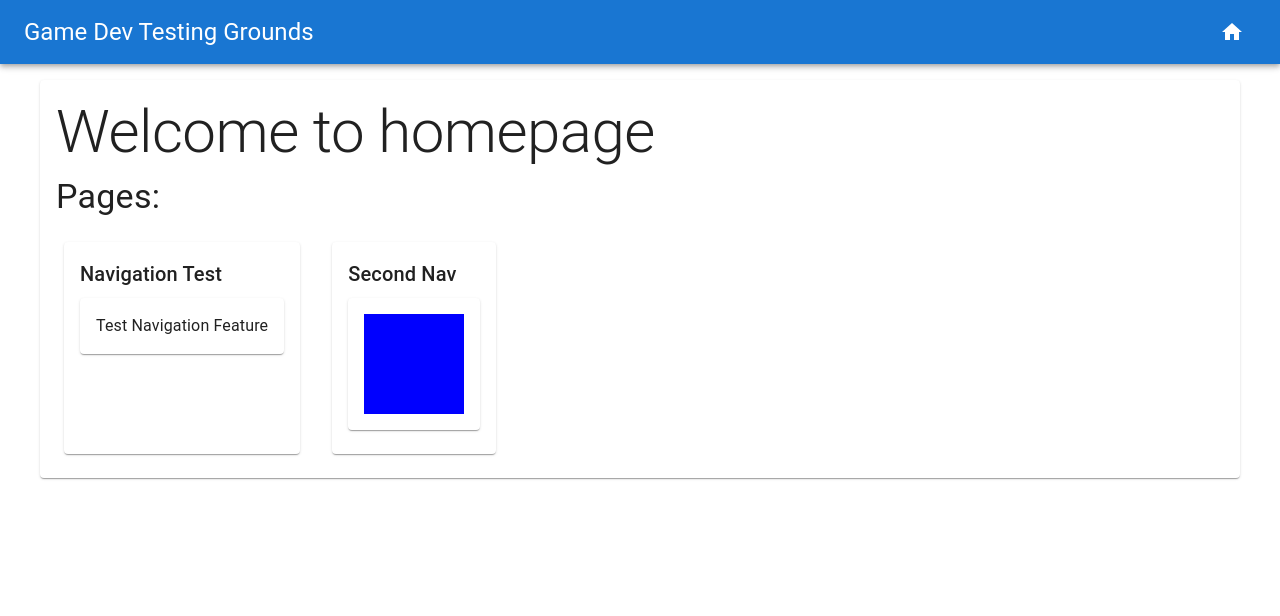
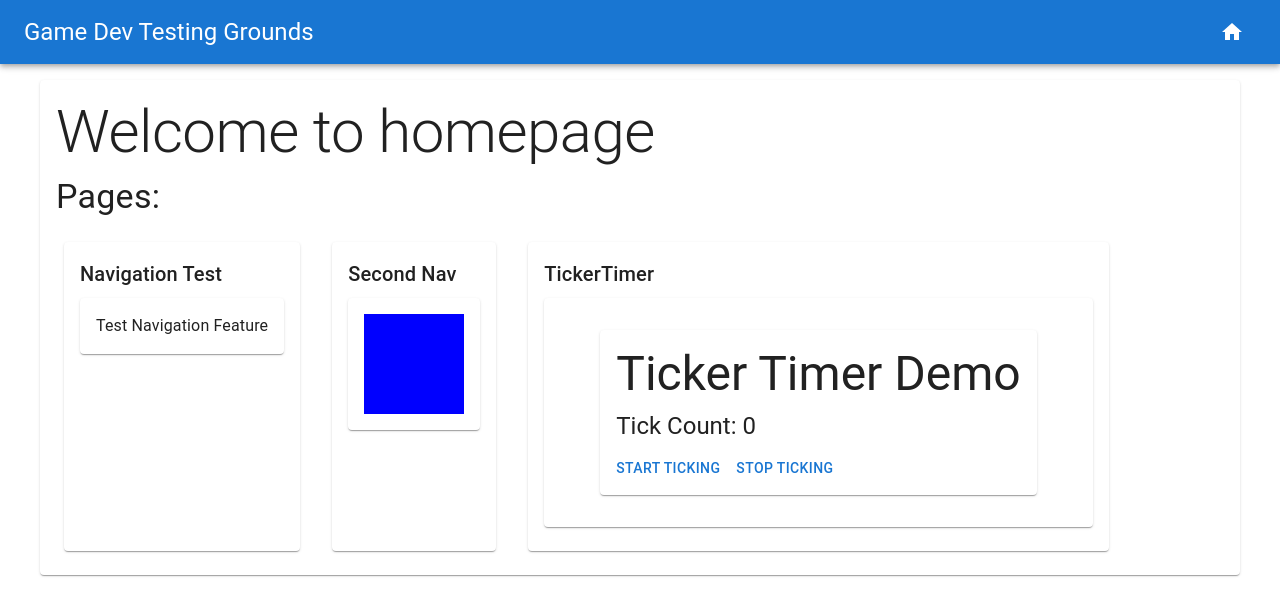
Before and after one commit to wrdecurtins/game-dev-testground, a React (Vite) app: page / in a window 1280 px wide. Shown: the top 616 px of the page. Built offline with nearby package versions, Linux system fonts and the light colour scheme.

Commit message:
simple ticker timer and demo

```diff
--- /dev/null
+++ b/src/components/page-paper.tsx
@@ -0,0 +1,18 @@
+import {
+ Paper, PaperProps
+} from "@mui/material";
+
+export default function PagePaper(props: PaperProps) {
+  return (
+    <Paper
+      {...props}
+      sx={{
+        marginY: 2,
+        marginX: 5,
+        padding: 1,
+        height: '100%',
+        ...props.sx
+      }}
+    />
+  );
+}
--- a/src/routes/home.tsx
+++ b/src/routes/home.tsx
@@ -1,18 +1,14 @@
 import {
- Paper, Typography, Box
+  Typography, Box
 } from "@mui/material";
 import { demoRoutes } from "./routes";
 import PageTile from "../components/page-tile";
+import PagePaper from "../components/page-paper";
 
 export default function Home() {
 
   return (
-    <Paper sx={{
-      marginY: 2,
-      marginX: 5,
-      padding: 1,
-      height: '100%'
-    }}>
+    <PagePaper>
       <Typography variant="h2" sx={{ margin: 1 }}>
         Welcome to homepage
       </Typography>
@@ -35,6 +31,6 @@ export default function Home() {
           );
         })}
       </Box>
-    </Paper>
+    </PagePaper>
   );
 }
--- a/src/routes/routes.tsx
+++ b/src/routes/routes.tsx
@@ -1,6 +1,7 @@
 import { RouteObject } from 'react-router-dom';
 import App from '../App.tsx';
 import Home from '../routes/home.tsx';
+import { TickerDemo } from './ticker.tsx';
 
 type DefinedRouteObject<T extends string> = RouteObject & {
   path: T
@@ -22,6 +23,10 @@ export const demoRoutes: {
       width: '100px',
       backgroundColor: 'blue'
     }}/>
+  },
+  'TickerTimer': {
+    path: 'ticker-demo',
+    element: <TickerDemo/>
   }
 };
 
--- /dev/null
+++ b/src/routes/ticker.tsx
@@ -0,0 +1,38 @@
+import {
+ Typography, Button
+} from "@mui/material";
+import PagePaper from "../components/page-paper";
+import { useState } from "react";
+import { useTickerTimer } from "../ticker/useTicker";
+
+export function TickerDemo() {
+
+  const [count, setCount] = useState(0);
+
+  const tickerTimer = useTickerTimer({ tickSpeed: 50 });
+
+  tickerTimer.setTickMethod((context) => {
+    setCount(context.tickCount);
+  });
+
+  return (
+    <PagePaper>
+      <Typography variant="h3" sx={{ margin: 1 }}>
+        Ticker Timer Demo
+      </Typography>
+      <Typography variant="h5" sx={{ margin: 1 }}>
+        Tick Count: {count}
+      </Typography>
+      <Button onClick={() => {
+        tickerTimer.startTicking();
+      }}>
+        Start Ticking
+      </Button>
+      <Button onClick={() => {
+        tickerTimer.stopTicking();
+      }}>
+        Stop Ticking
+      </Button>
+    </PagePaper>
+  );
+}
--- /dev/null
+++ b/src/ticker/ticker.ts
@@ -0,0 +1,58 @@
+interface TickMethodContext {
+  tickCount: number;
+}
+
+export interface TickerTimerProps {
+  tickSpeed?: number;
+  tickMethod?: (context: TickMethodContext) => void;
+}
+
+export class TickerTimer {
+  #tickSpeed: number;
+  #timeout: number | undefined;
+  #tickCount: number = 0;
+  #tickMethod!: (context: TickMethodContext) => void;
+
+  constructor({
+    tickSpeed,
+    tickMethod
+  }: TickerTimerProps) {
+    this.#tickSpeed = tickSpeed || 1000;
+    this.setTickMethod(tickMethod);
+  }
+
+  #constructTickMethodContext(): TickMethodContext {
+    return {
+      tickCount: this.#tickCount,
+    };
+  }
+
+  getTickSpeed() {
+    return this.#tickSpeed;
+  }
+
+  setTickMethod(tickMethod: TickerTimerProps['tickMethod']) {
+    this.#tickMethod = tickMethod ?
+      (context) => {
+        tickMethod(context);
+      }
+    : () => {};
+  }
+
+  startTicking() {
+    this.#timeout = setTimeout(() => {
+      this.tick();
+      clearTimeout(this.#timeout);
+      this.startTicking();
+    }, this.#tickSpeed);
+  }
+
+  stopTicking() {
+    clearTimeout(this.#timeout);
+  }
+
+  tick() {
+    this.#tickMethod(this.#constructTickMethodContext());
+    this.#tickCount++;
+  }
+}
--- /dev/null
+++ b/src/ticker/useTicker.ts
@@ -0,0 +1,10 @@
+import { useState } from "react";
+import {
+ TickerTimer, TickerTimerProps
+} from "./ticker";
+
+export function useTickerTimer(props: TickerTimerProps) {
+  const [tickerTimer] = useState<TickerTimer>(new TickerTimer(props));
+
+  return tickerTimer;
+}
```
